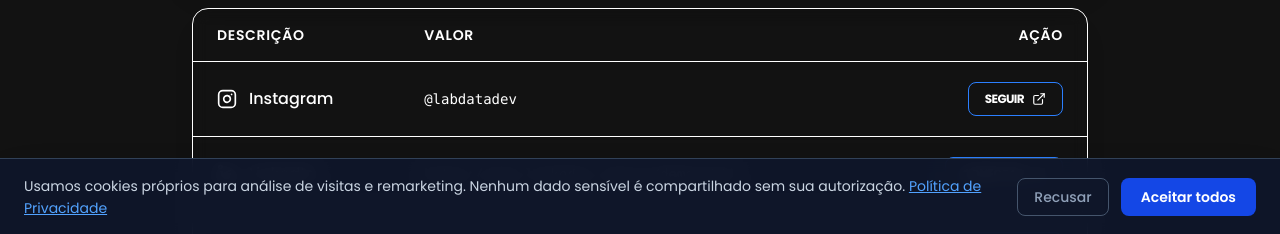
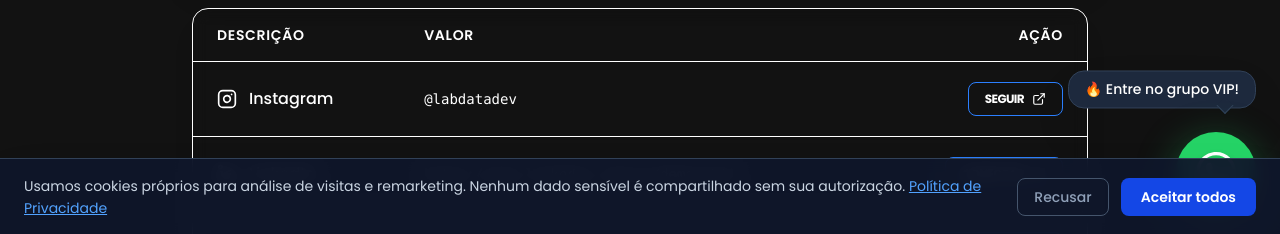
Before and after one commit to DemarchiWorking/portfolio-react-next, a Next.js app: page /contato in a window 1280 px wide. Shown: the part 564-798 px from the top of the page. Built offline with nearby package versions, Linux system fonts and the light colour scheme; no server answers.

Commit message:
feat: whatsapp
botao-whatsapp inicial

```diff
--- a/src/app/contato/page.tsx
+++ b/src/app/contato/page.tsx
@@ -214,6 +214,7 @@
                 <p className="text-muted-foreground italic">Isso enviará um e-mail diretamente para Antonio Demarchi.</p>
               </header>
 
+          <div className="w-full flex justify-end p-4">
                 <a
                   href="https://www.linkedin.com/in/demarchi1"
                   target="_blank"
@@ -222,6 +223,7 @@
                 >
                   LinkedIn
                 </a>
+              </div>
 
               <ContactForm accessKey="ce53cd00-65c0-484a-afe0-9812d156df7e" />
             </motion.div>
--- a/src/app/layout.tsx
+++ b/src/app/layout.tsx
@@ -10,6 +10,7 @@
 import { Footer } from '@/components/organisms/Footer'
 import { InstagramTracker } from '@/components/tracking/InstagramTracker'
 import { ConsentBanner } from '@/components/tracking/ConsentBanner'
+import BotaoWhatsapp from '@/components/atoms/Botao-WhatsApp/botao-whatsapp'
 
 const inter = Inter({ subsets: ['latin'] })
 const poppins = Poppins({
@@ -45,8 +46,6 @@
       <head>
 
         <meta name="facebook-domain-verification" content="4hrkbsbjmpneh5onnzmt955toahkrj" />
-
-        {/* 1. Google Consent Mode v2 — OBRIGATÓRIO ANTES DO GTM */}
         <Script id="google-consent-mode" strategy="beforeInteractive">
           {`
             window.dataLayer = window.dataLayer || [];
@@ -74,6 +73,7 @@
         <ConsentBanner />
         <Navbar />
         <ThemeFeature>{children}</ThemeFeature>
+        <BotaoWhatsapp link="https://chat.whatsapp.com/GTExrAR1s3aJDcvMZwza2T?mode=gi_t" />
         <Footer />
       </body>
     </html>
--- /dev/null
+++ b/src/components/atoms/Botao-WhatsApp/botao-whatsapp.tsx
@@ -0,0 +1,51 @@
+'use client'; // Necessário para animações e eventos de clique no Next.js
+
+import React from 'react';
+
+interface BotaoWhatsappProps {
+  link?: string;
+  className?: string;
+}
+
+const BotaoWhatsapp: React.FC<BotaoWhatsappProps> = ({
+  link = "https://chat.whatsapp.com/SEU_LINK_AQUI",
+  className = ""
+}) => {
+  return (
+    <div className={`fixed bottom-6 right-6 z-[999] flex flex-col items-end gap-3 ${className}`}>
+
+      {/* Balão de Mensagem (Tooltip) - Chama o Lead Quente */}
+      <div className="bg-white dark:bg-slate-800 text-slate-800 dark:text-white px-4 py-2 rounded-2xl shadow-2xl border border-slate-100 dark:border-slate-700 text-sm font-medium animate-bounce mb-1">
+        🔥 Entre no grupo VIP!
+        {/* Triângulo do balão */}
+        <div className="absolute -bottom-1 right-6 w-3 h-3 bg-white dark:bg-slate-800 border-r border-b border-slate-100 dark:border-slate-700 rotate-45"></div>
+      </div>
+
+      {/* Botão Principal */}
+      <a
+        href={link}
+        target="_blank"
+        rel="noopener noreferrer"
+        className="relative group flex items-center justify-center w-16 h-16 md:w-20 md:h-20 bg-[#25D366] rounded-full shadow-[0_10px_40px_rgba(37,211,102,0.4)] hover:shadow-[0_15px_50px_rgba(37,211,102,0.6)] transition-all duration-500 hover:scale-110 active:scale-95"
+      >
+        {/* Efeito de Ondas (Pulse) */}
+        <span className="absolute inset-0 rounded-full bg-[#25D366] animate-ping opacity-40 group-hover:opacity-0 transition-opacity"></span>
+
+        {/* Ícone SVG do WhatsApp */}
+        <svg
+          className="w-8 h-8 md:w-10 md:h-10 text-white drop-shadow-md transition-transform duration-500 group-hover:rotate-[12deg]"
+          fill="currentColor"
+          viewBox="0 0 24 24"
+          xmlns="http://www.w3.org/2000/svg"
+        >
+          <path d="M17.472 14.382c-.297-.149-1.758-.867-2.03-.967-.273-.099-.471-.148-.67.15-.197.297-.767.966-.94 1.164-.173.199-.347.223-.644.075-.297-.15-1.255-.463-2.39-1.475-.883-.788-1.48-1.761-1.653-2.059-.173-.297-.018-.458.13-.606.134-.133.298-.347.446-.52.149-.174.198-.298.298-.497.099-.198.05-.371-.025-.52-.075-.149-.669-1.612-.916-2.207-.242-.579-.487-.5-.669-.51-.173-.008-.371-.01-.57-.01-.198 0-.52.074-.792.372-.272.297-1.04 1.016-1.04 2.479 0 1.462 1.065 2.875 1.213 3.074.149.198 2.096 3.2 5.077 4.487.709.306 1.262.489 1.694.625.712.227 1.36.195 1.871.118.571-.085 1.758-.719 2.006-1.413.248-.694.248-1.289.173-1.413-.074-.124-.272-.198-.57-.347m-5.421 7.403h-.004a9.87 9.87 0 01-5.031-1.378l-.361-.214-3.741.982.998-3.648-.235-.374a9.86 9.86 0 01-1.51-5.26c.001-5.45 4.436-9.884 9.888-9.884 2.64 0 5.122 1.03 6.988 2.898a9.825 9.825 0 012.893 6.994c-.003 5.45-4.437 9.884-9.885 9.884m8.413-18.297A11.815 11.815 0 0012.05 0C5.495 0 .16 5.335.157 11.892c0 2.096.547 4.142 1.588 5.945L0 24l6.335-1.662c1.72.937 3.659 1.432 5.631 1.433h.005c6.554 0 11.89-5.335 11.893-11.893a11.821 11.821 0 00-3.48-8.413z" />
+        </svg>
+
+        {/* Brilho interno ao passar o mouse */}
+        <span className="absolute inset-0 rounded-full bg-white opacity-0 group-hover:opacity-20 transition-opacity"></span>
+      </a>
+    </div>
+  );
+};
+
+export default BotaoWhatsapp;
--- /dev/null
+++ b/src/components/atoms/Botao-WhatsApp/index.ts
@@ -0,0 +1 @@
+export * from './botao-whatsapp';
```
